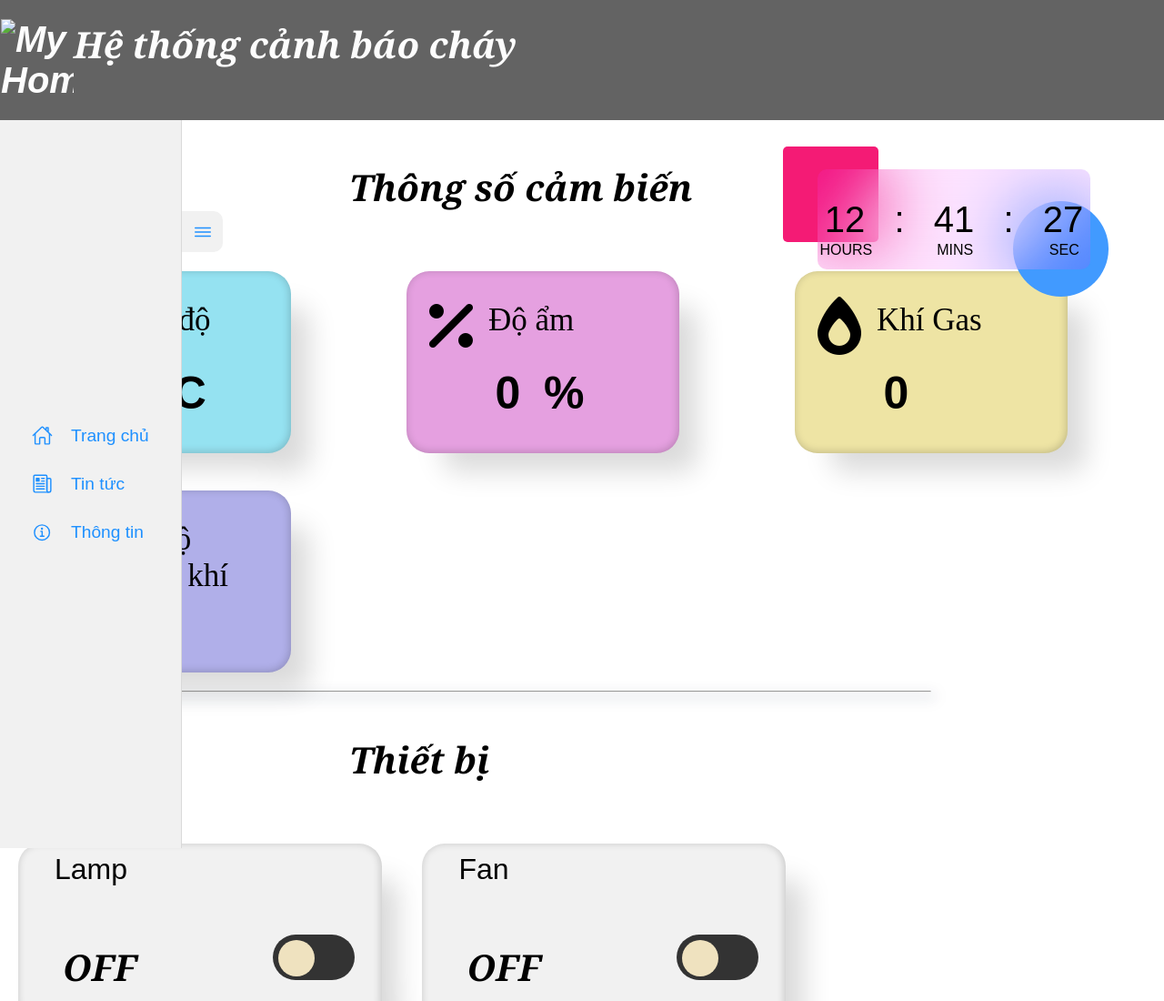
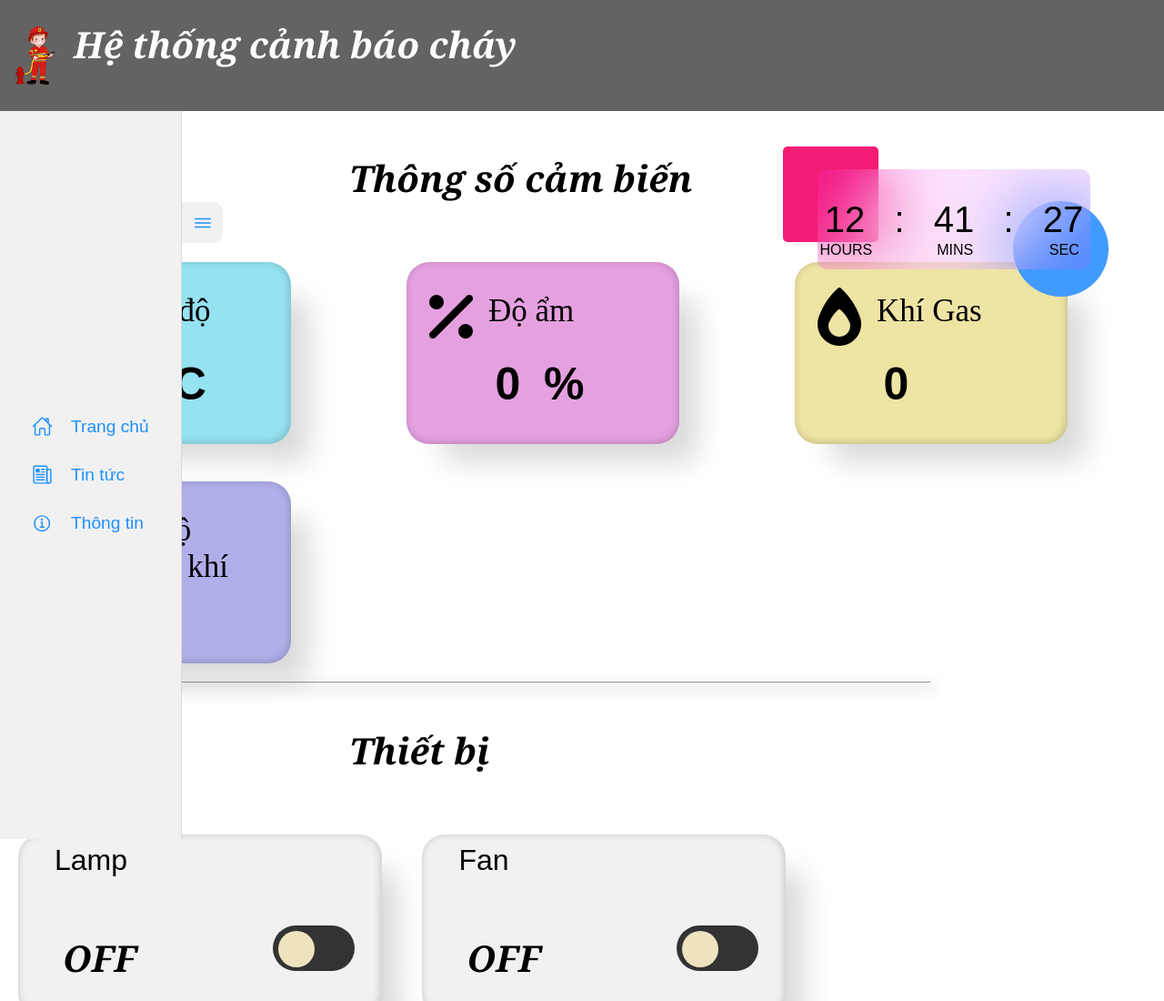
Before and after one commit to vinhqn1910/mywebsite, a plain HTML site: page index.html in a window 1280 px wide. Shown: the top 1100 px of the page at 91% size. Drawn offline with nearby package versions, Linux system fonts and the light colour scheme; no server answers.

Commit message:
index.html

```diff
--- a/index.html
+++ b/index.html
@@ -6,14 +6,14 @@
     <title>My Home</title>
     <link rel="stylesheet" href="style.css">
     <link rel="stylesheet" href="https://cdnjs.cloudflare.com/ajax/libs/font-awesome/6.5.0/css/all.min.css" integrity="sha512-Avb2QiuDEEvB4bZJYdft2mNjVShBftLdPG8FJ0V7irTLQ8Uo0qcPxh4Plq7G5tGm0rU+1SPhVotteLpBERwTkw==" crossorigin="anonymous" referrerpolicy="no-referrer"/>
-    <link rel="icon" href="image/logo.png"  type="image/x-icon">
+    <link rel="icon" href="logo.png"  type="image/x-icon">
 </head>
 <!------------------------------time------------------->
 
 <body>
     <div id="wrapper">
         <div id="header">
-            <h3> <img src="image/logo1.png" alt="My Home" class="imageChange"> Hệ thống cảnh báo cháy </h3>
+            <h3> <img src="logo1.png" alt="My Home" class="imageChange"> Hệ thống cảnh báo cháy </h3>
         </div>
     </div>
 <footer>
```
